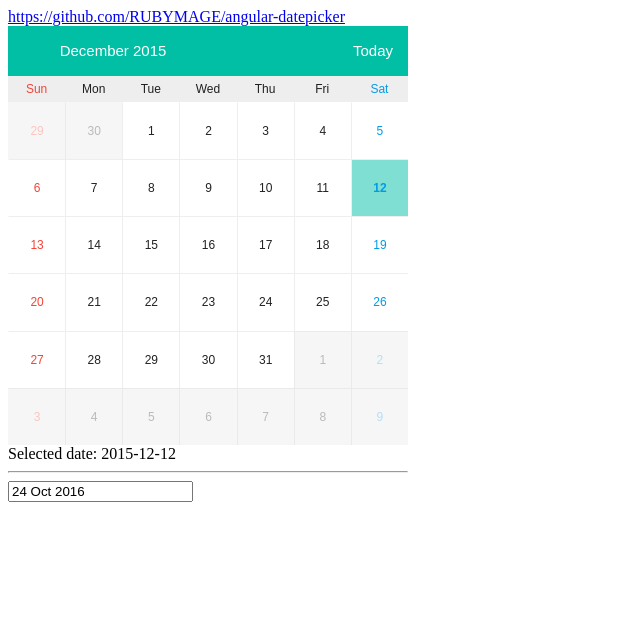
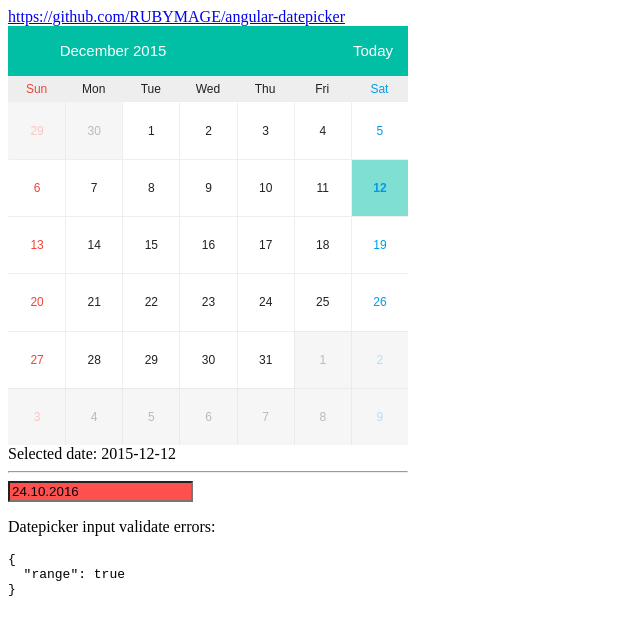
Before and after one commit to RUBYMAGE/angular-datepicker, a website: page index.html in a window 1280 px wide. Shown: the whole page, without its empty margins (0-640 px from the left). Drawn offline with nearby package versions, Linux system fonts and the light colour scheme.

Commit message:
Date range validators ( conf.min < value < conf.max )

```diff
--- a/index.html
+++ b/index.html
@@ -14,16 +14,25 @@
     .container {
         max-width: 400px;
     }
+
+    input.ng-invalid {
+      background: #ff5050;
+    }
 </style>
 
-<div ng-app="myApp" ng-controller="MyCtrl" class="container">
+<div ng-app="myApp" ng-controller="MyCtrl" class="container" ng-form="Form">
 
     <a href="https://github.com/RUBYMAGE/angular-datepicker" target="_blank">https://github.com/RUBYMAGE/angular-datepicker</a>
     <br>
     <div rm-datepicker ng-model="oDate1" rm-config="rmConfig1"></div>
     <div>Selected date: {{oDate1 | date: 'yyyy-MM-dd'}}</div>
     <hr>
-    <input rm-datepicker type="text" ng-model="oDate2" rm-config="rmConfig2">
+    <input rm-datepicker type="text" ng-model="oDate2" rm-config="rmConfig2" name="Datepicker">
+    <div ng-show="Form.Datepicker.$invalid">
+        <p>Datepicker input validate errors:</p>
+        <pre ng-bind="Form.Datepicker.$error | json"></pre>
+    </div>
+
     <br>
 
 </div>
@@ -64,7 +73,10 @@
                 format: "yyyy-MM-dd" /* https://docs.angularjs.org/api/ng/filter/date */
             };
 
-            $scope.rmConfig2 = { format: "d MMM yyyy" };
+            $scope.rmConfig2 = {
+              max: new Date('2009-12-31'),
+              format: "dd.MM.yyyy"
+            };
 
             $scope.oDate1 = new Date('2015-12-12');
             $scope.oDate2 = new Date();
--- a/src/scripts/rm-datepicker.js
+++ b/src/scripts/rm-datepicker.js
@@ -309,6 +309,11 @@
                     return $filter('date')(oDate, conf.format);
                 });
 
+                ngModel.$validators.range = function () {
+                    var invalid = (conf.min && isReached.min) || (conf.max && isReached.max);
+                    return !invalid;
+                }
+
                 element.after($compile(TEMPLATE)(scope));
 
                 var calendar = element.next();
```
